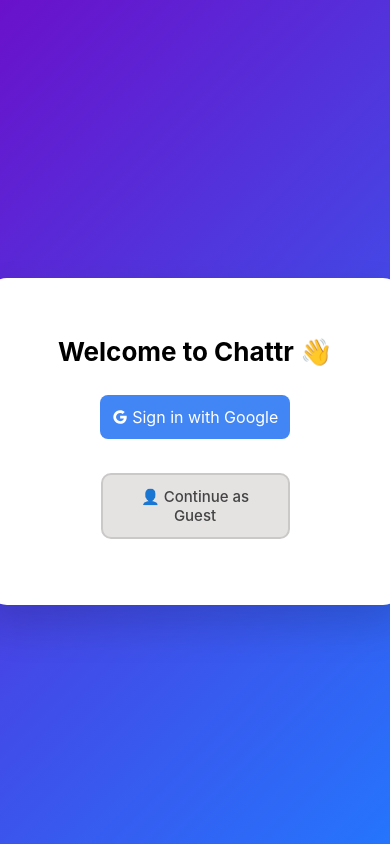
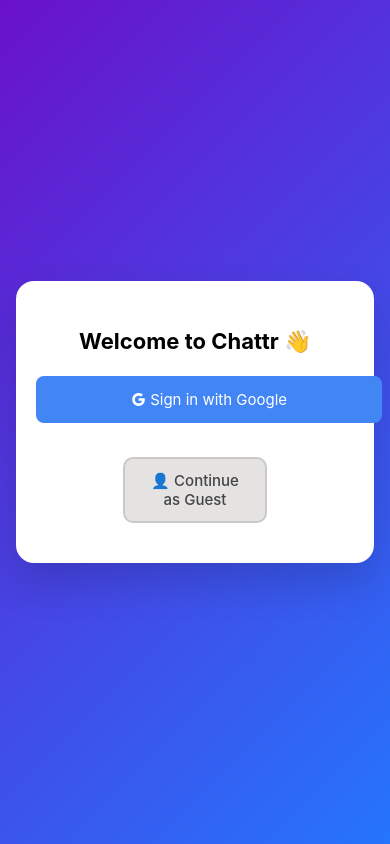
Before and after one commit to Tanishka270/chattr-box, a React (Vite) app: page /login in a window 390 px wide. Built offline with nearby package versions, Linux system fonts and the light colour scheme; no server answers.

Commit message:
adding responsiveness

```diff
--- a/src/components/ProfileIncomplete.css
+++ b/src/components/ProfileIncomplete.css
@@ -93,3 +93,32 @@
     transform: scale(1) translateY(0);
   }
 }
+/* ================= MOBILE RESPONSIVE ================= */
+@media (max-width: 768px) {
+
+  .profile-incomplete-page {
+    padding: 20px 16px;
+    min-height: 100dvh;       /* mobile safe height */
+  }
+
+  .profile-incomplete-card {
+    width: 100%;
+    max-width: 380px;
+    padding: 28px 22px;
+    border-radius: 18px;
+  }
+
+  .profile-incomplete-card h2 {
+    font-size: 22px;
+  }
+
+  .profile-incomplete-card p {
+    font-size: 14px;
+    line-height: 1.55;
+  }
+
+  .complete-profile-btn {
+    padding: 14px;
+    font-size: 15px;
+  }
+}
--- a/src/components/SidebarProfileButton.css
+++ b/src/components/SidebarProfileButton.css
@@ -52,3 +52,54 @@
   font-size: 12px;
   color: #6c757d;
 }
+
+/* ================= SIDEBAR PROFILE – MOBILE ================= */
+@media (max-width: 768px) {
+
+  .sidebar-profile-wrapper {
+    padding: 10px;
+    background: #f9fafb;
+  }
+
+  .sidebar-profile-btn {
+    padding: 12px;
+    gap: 10px;
+    border-radius: 10px;
+  }
+
+  .sidebar-profile-avatar {
+    width: 36px;
+    height: 36px;
+    font-size: 18px;
+  }
+
+  .sidebar-profile-name {
+    font-size: 13px;
+  }
+
+  .sidebar-profile-sub {
+    font-size: 11px;
+  }
+}
+
+/* EXTRA SMALL DEVICES */
+@media (max-width: 480px) {
+
+  .sidebar-profile-btn {
+    padding: 10px;
+  }
+
+  .sidebar-profile-avatar {
+    width: 32px;
+    height: 32px;
+    font-size: 16px;
+  }
+
+  .sidebar-profile-name {
+    font-size: 12.5px;
+  }
+
+  .sidebar-profile-sub {
+    font-size: 10.5px;
+  }
+}
--- a/src/index.css
+++ b/src/index.css
@@ -112,3 +112,68 @@
   left: calc(50vw - 33px);
   top: calc(50vh - 22px);
 }
+
+/* ================= MOBILE RESPONSIVE ================= */
+@media (max-width: 768px) {
+
+  /* Chats page full height fix */
+  .chats-page {
+    position: fixed;
+    width: 100%;
+    height: 100dvh; /* mobile-safe viewport */
+  }
+
+  /* Navbar */
+  .nav-bar {
+    height: 56px;
+  }
+
+  .logo-tab {
+    font-size: 22px;
+    top: 14px;
+    left: 16px;
+  }
+
+  .logout-tab {
+    top: 16px;
+    right: 16px;
+    font-size: 14px;
+  }
+
+  /* Login Page */
+  #login-page {
+    display: flex;
+    align-items: center;
+    justify-content: center;
+    padding: 16px;
+  }
+
+  #login-card {
+    position: relative;
+    top: unset;
+    left: unset;
+    width: 100%;
+    max-width: 360px;
+    padding: 28px 20px 40px;
+    border-radius: 18px;
+  }
+
+  #login-card h2 {
+    font-size: 22px;
+    margin-bottom: 22px;
+  }
+
+  .login-button {
+    width: 100%;
+    padding: 14px;
+    font-size: 15px;
+  }
+
+  /* Loading */
+  #loading-icon {
+    left: 50%;
+    top: 50%;
+    transform: translate(-50%, -50%);
+    font-size: 52px;
+  }
+}
```
